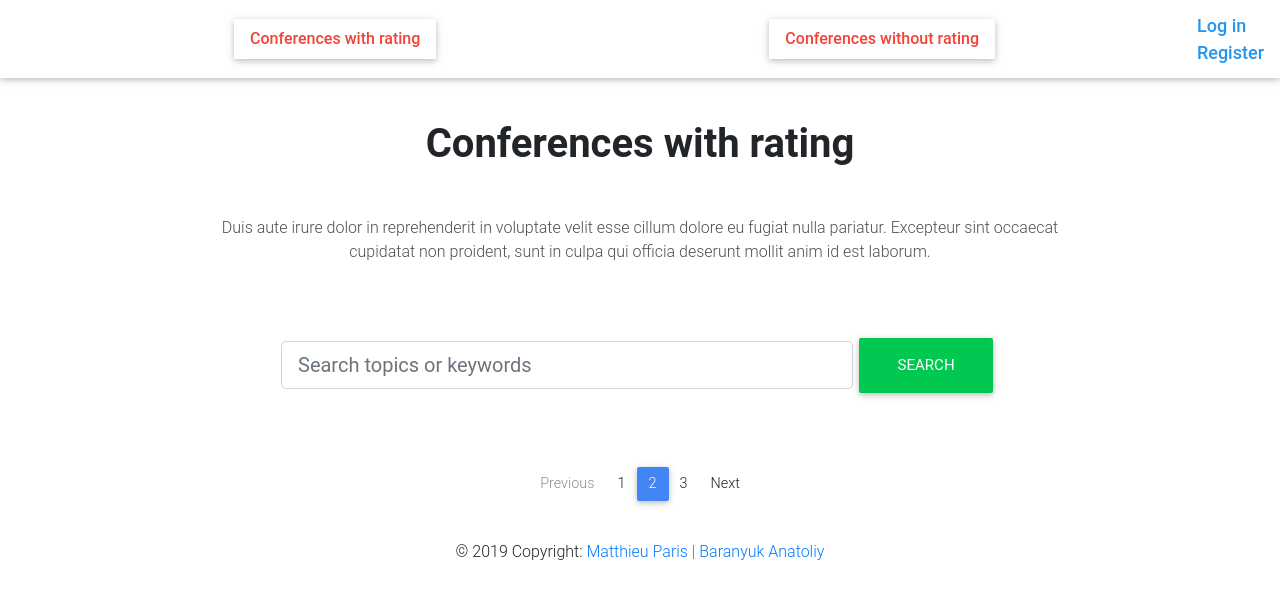
After one commit to projet1-ipssi/projet, a Symfony app: template templates/event/event_rating.html.twig in a window 1280 px wide. The commit adds this page. Shown: the top 599 px of the page. Run offline with Twig, Linux system fonts and the light colour scheme; the template is opened without the code that fills it, so the values that code supplies are empty; some libraries are stand-ins or nearby versions.

Commit message:
Conferences with rating and without rating

```diff
--- a/templates/base.html.twig
+++ b/templates/base.html.twig
@@ -39,9 +39,15 @@
         {% endif %}
         {% if is_granted('ROLE_USER') %}
             <a class="navbar waves-effect" style="margin: auto;" href="" target="_blank">
-                <strong class="blue-text">My accaunt</strong>
+                <strong class="blue-text">My account</strong>
             </a>
         {% endif %}
+        <a class="navbar waves-effect" style="margin: auto;" href="{{ path('eventRating') }}" target="_blank">
+            <strong class="red-text">Conferences with rating</strong>
+        </a>
+        <a class="navbar waves-effect" style="margin: auto;" href="{{ path('eventWithoutRating') }}" target="_blank">
+            <strong class="red-text">Conferences without rating</strong>
+        </a>
     </div>
 
     <div class="">
--- /dev/null
+++ b/templates/event/event_rating.html.twig
@@ -0,0 +1,44 @@
+{% extends 'base.html.twig' %}
+
+{% block title %}Home Page{% endblock %}
+
+{% block body %}
+    <!-- Section: Blog v.2 -->
+    <section class="text-center my-5" style="width: 90%; margin: auto;">
+
+        <!-- Section heading -->
+        <h2 class="h1-responsive font-weight-bold my-5">Conferences with rating</h2>
+        <!-- Section description -->
+        <p class="dark-grey-text w-responsive mx-auto mb-5">Duis aute irure dolor in reprehenderit in voluptate velit
+            esse cillum dolore eu fugiat nulla pariatur. Excepteur sint occaecat cupidatat non proident, sunt in culpa
+            qui officia deserunt mollit anim id est laborum.</p>
+
+        {% include 'search/search.html.twig' %}
+
+        <!-- Grid row -->
+        <div class="row home-event-js" data-endpoint="{{ path('event_ajax_rating') }}">
+
+
+        </div>
+        <!-- Grid row -->
+
+    </section>
+    <!-- Section: Blog v.2 -->
+
+    <nav aria-label="Page navigation example">
+        <ul class="pagination pg-blue justify-content-center">
+            <li class="page-item disabled">
+                <a class="page-link" tabindex="-1">Previous</a>
+            </li>
+            <li class="page-item"><a class="page-link">1</a></li>
+            <li class="page-item active">
+                <a class="page-link">2 <span class="sr-only">(current)</span></a>
+            </li>
+            <li class="page-item"><a class="page-link">3</a></li>
+            <li class="page-item">
+                <a class="page-link">Next</a>
+            </li>
+        </ul>
+    </nav>
+
+{% endblock %}
--- a/templates/home/event.html.twig
+++ b/templates/home/event.html.twig
@@ -21,8 +21,11 @@
                 <!-- Excerpt -->
                 <p class="dark-grey-text">{{ event.description }}</p>
                 <!-- Read more button -->
+{% if vote == false %}
                 <a class="btn btn-pink btn-rounded btn-md" href="{{ path('event_profile', {'id':event.id}) }}">Voter</a>
-
+{% else %}
+    <strong>Vous avez déjà voté !</strong>
+                {% endif %}
             </div>
             <!-- Grid column -->
 
```
Also changed, not shown: src/Controller/EventController.php (+85 -0 lines), src/Controller/HomeController.php (+11 -0 lines), templates/event/event_without_rating.html.twig (added, +44 -0 lines).
